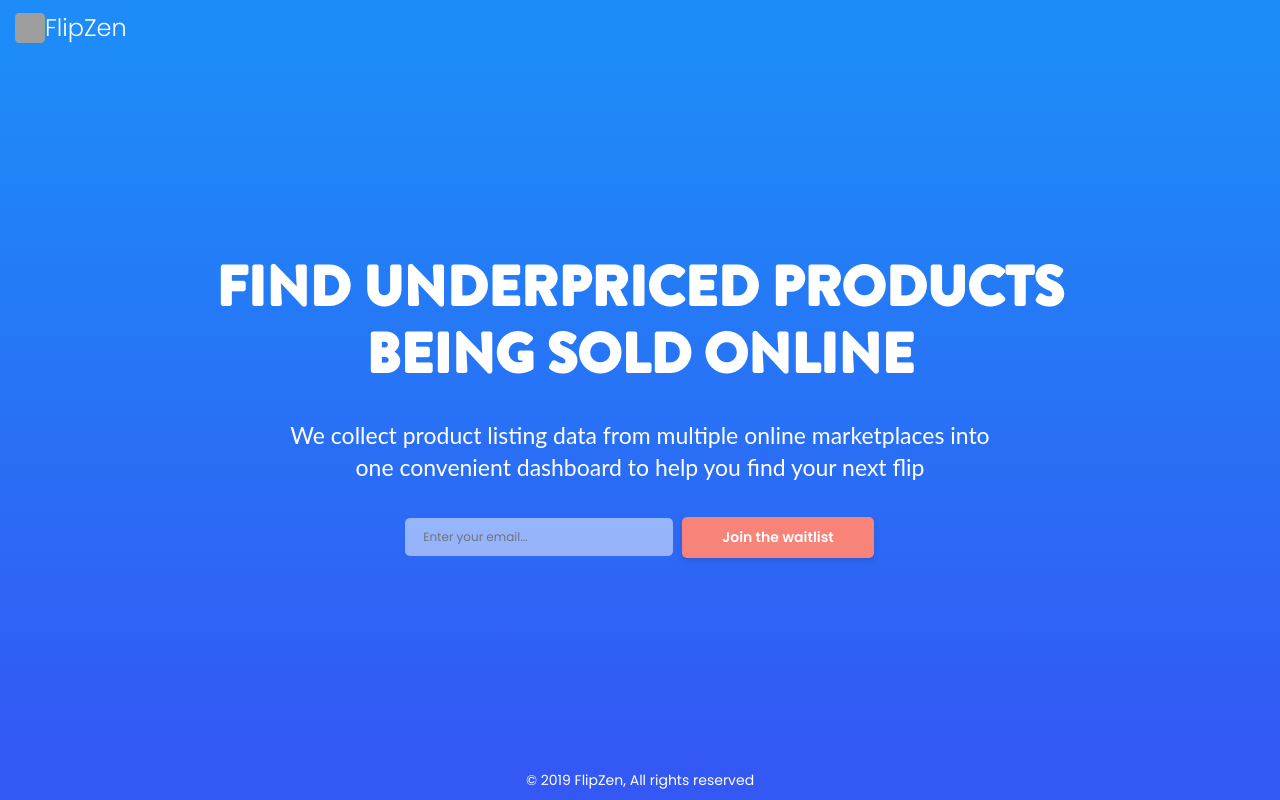
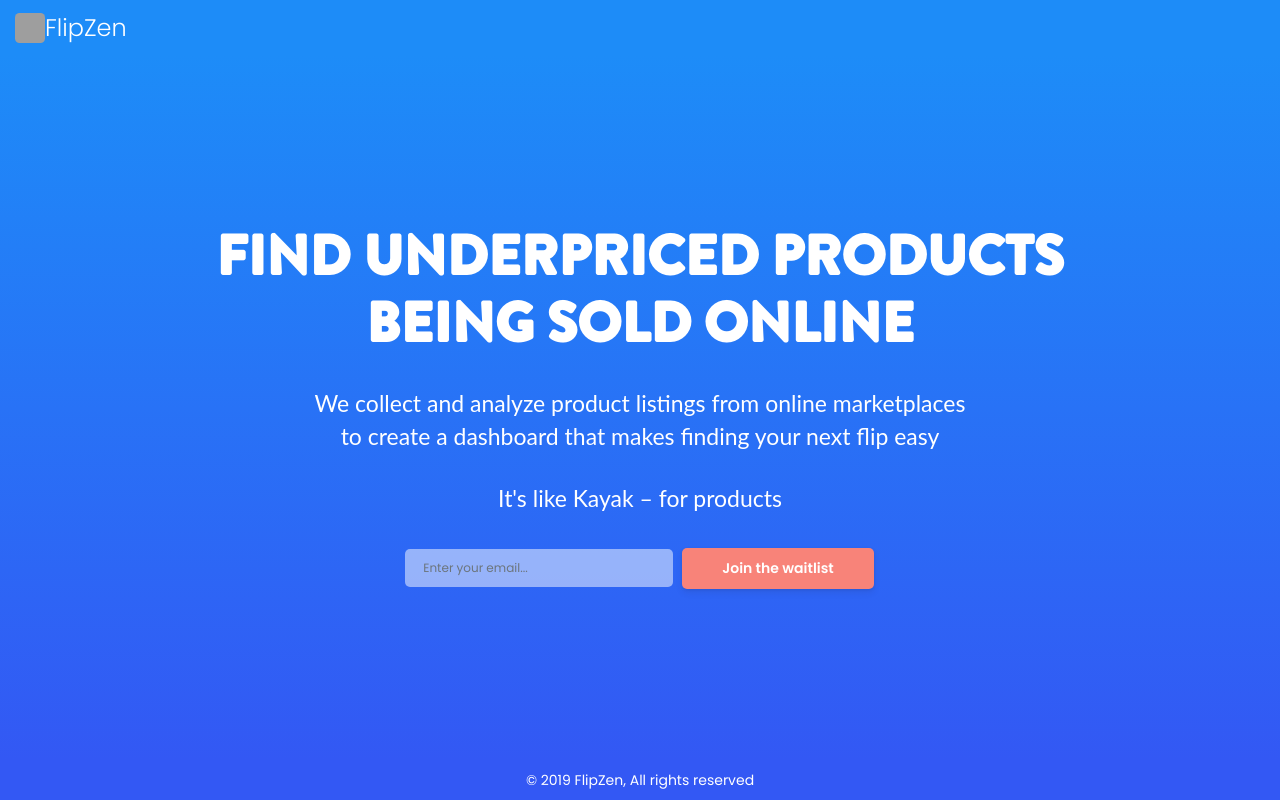
Before and after one commit to branmcf/FlipzenLeadGeneration, a React (Create React App) app: page / in a window 1280 px wide. Built offline with nearby package versions, Linux system fonts and the light colour scheme; grey boxes are pictures that could not be loaded.

Commit message:
Updated landing copy

```diff
--- a/src/components/Landing/Landing.js
+++ b/src/components/Landing/Landing.js
@@ -143,7 +143,8 @@ class LandingComponent extends Component {
           <div className="container">
             <h1 className="display-4 main-copy" style={{textAlign:"center", color:'#FFFFFF', textTransform:'uppercase', fontSize:"3.5rem"}}>Find underpriced products<br/>being sold online</h1>
             {/* <h3 className="sub-copy" style={{textAlign:"center", color:'#FFFFFF'}}>Product price analytics for buy-and-sell enterprises</h3> */}
-            <h3 className="sub-copy" style={{textAlign:"center", color:'#FFFFFF'}}>We collect product listing data from multiple online marketplaces into <br/>one convenient dashboard to help you find your next flip</h3>
+            <h3 className="sub-copy" style={{textAlign:"center", color:'#FFFFFF'}}>We collect and analyze product listings from online marketplaces <br/>to create a dashboard that makes finding your next flip easy</h3>
+            <h3 className="sub-copy" style={{textAlign:"center", color:'#FFFFFF'}}>It's like Kayak – for products</h3>
             <Form inline autoComplete="off" className="wl-form" onSubmit={this.handleSubmit} id="lead-form" style={{display: 'flex', justifyContent: 'center'}}>
               <FormGroup className="mb-2 mr-sm-2 mb-sm-0">
                 {/* <Label for="exampleEmail" className="mr-sm-2">Email</Label> */}
```
